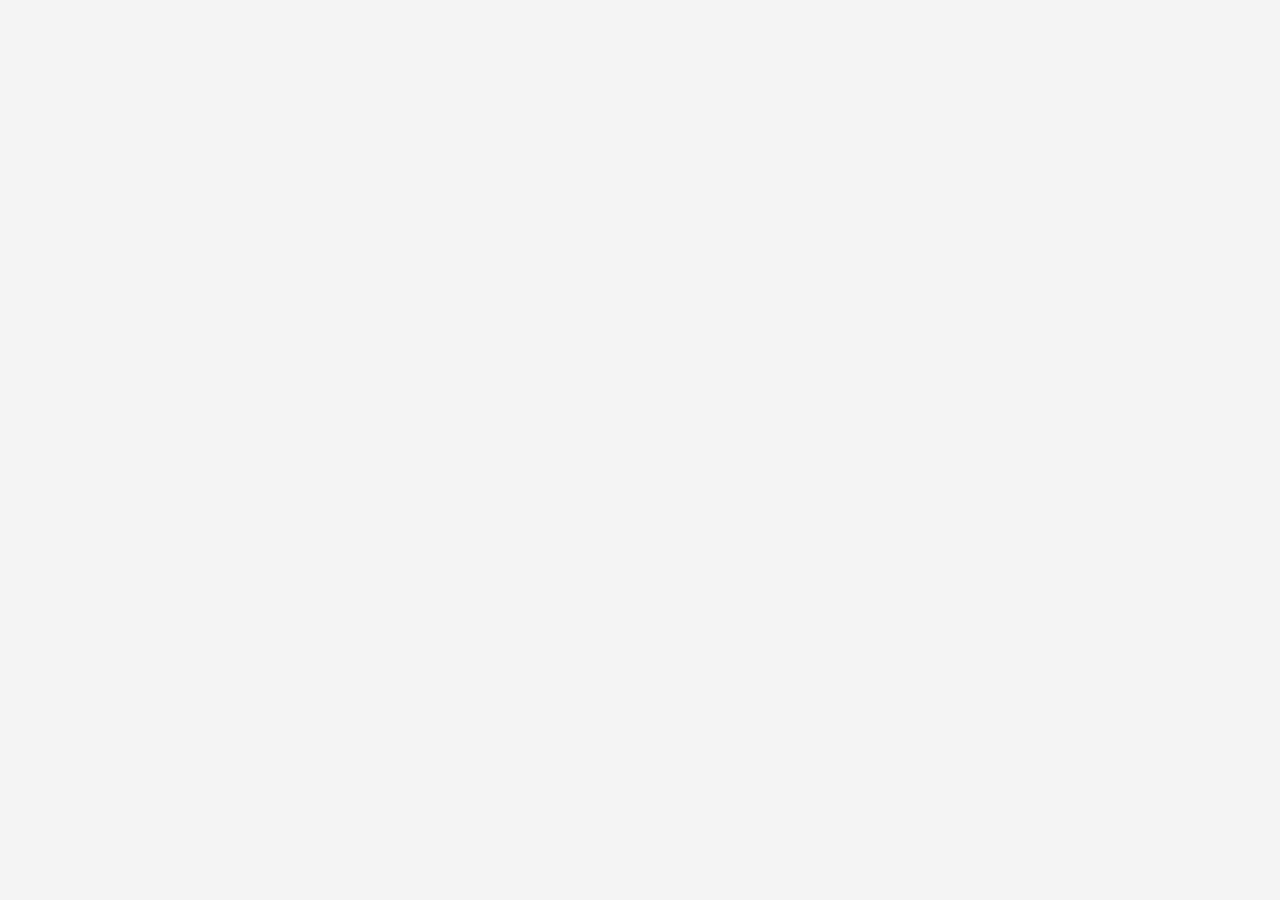
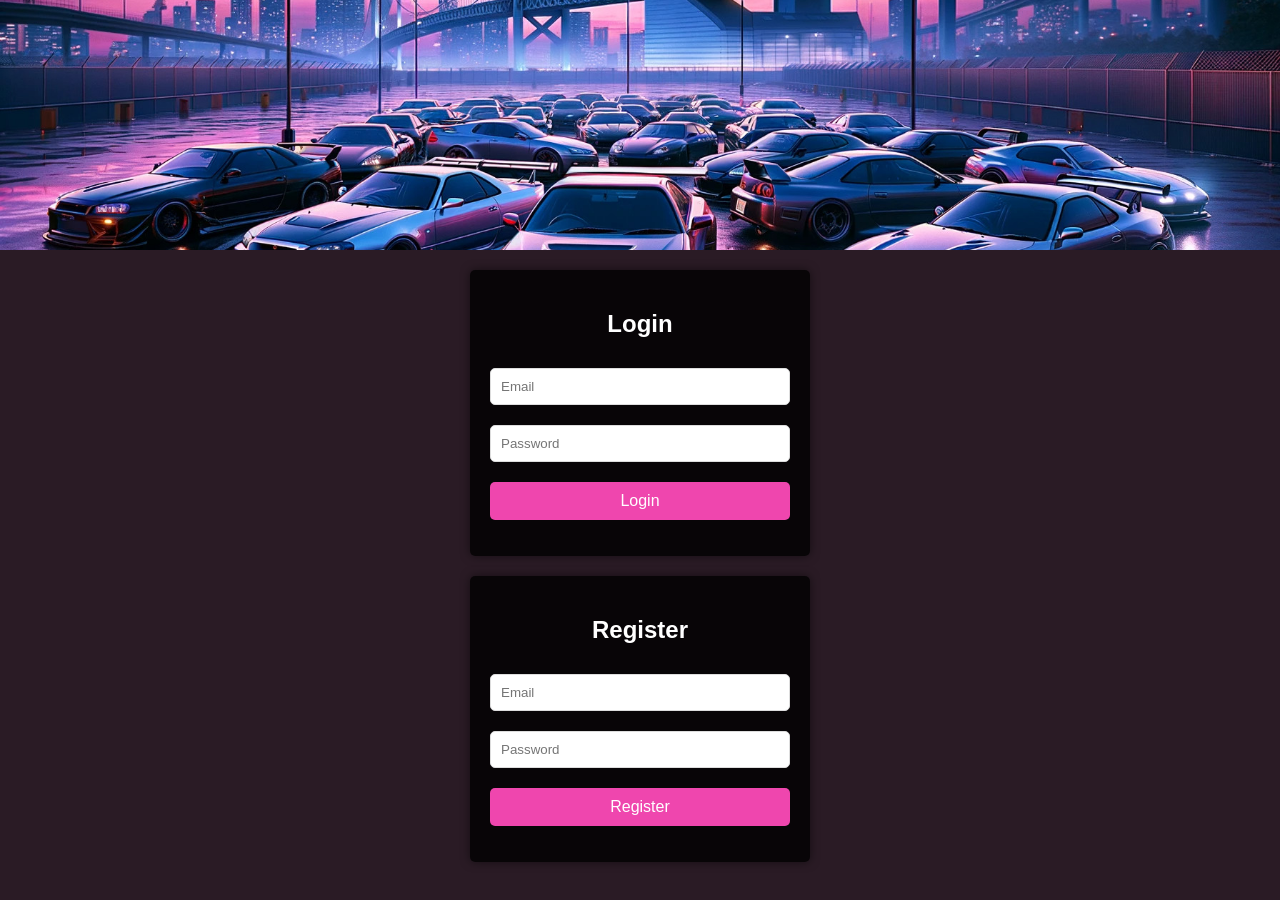
Before and after one commit to AntwonLF/Japanese-Car-Frontend, a plain HTML site: page login/login.html in a window 1280 px wide. Shown: the top 900 px of the page. Drawn offline with Linux system fonts and the light colour scheme.

Commit message:
finished project

```diff
--- a/feed/feed.css
+++ b/feed/feed.css
@@ -1,8 +1,18 @@
+body, html {
+    margin: 0;
+    padding: 0;
+    font-family: Arial, sans-serif;
+    background: url('../assets/jdm.png') no-repeat center center fixed;
+    background-size: cover;
+    color: #fff;
+}
+
 #car-container {
     display: grid;
     grid-template-columns: repeat(auto-fill, minmax(250px, 1fr));
     gap: 20px;
     padding: 20px;
+    background: rgba(0, 0, 0, 0.7);
 }
 
 .car {
@@ -10,15 +20,17 @@
     padding: 15px;
     border-radius: 8px;
     box-shadow: 0 2px 4px rgba(0, 0, 0, 0.1);
-    background-color: white;
+    background-color: #ffffff;
 }
 
 .car h2 {
     margin-top: 0;
+    color: #333;
 }
 
 .car p {
     margin-bottom: 0;
+    color: #666;
 }
 
 #logout-button, #view-profile-button {
@@ -27,6 +39,12 @@
     right: 10px;
     z-index: 1000;
     cursor: pointer;
+    background-color: #ef46ae;
+    color: white;
+    border: none;
+    padding: 10px 15px;
+    border-radius: 5px;
+    font-size: 1em;
 }
 
 #view-profile-button {
@@ -34,7 +52,7 @@
 }
 
 .delete-car-button {
-    background-color: pink;
+    background-color: #b70def;
     color: white;
     border: none;
     padding: 5px 10px;
@@ -42,3 +60,24 @@
     cursor: pointer;
     margin-top: 10px;
 }
+
+#createCarForm, #updateCarForm {
+    background: rgba(255, 255, 255, 0.9);
+    padding: 15px;
+    border-radius: 8px;
+    box-shadow: 0 2px 4px rgba(0, 0, 0, 0.1);
+    margin-bottom: 20px;
+}
+
+#createCarForm button, #updateCarForm button {
+    background-color: #ef46ae;
+    color: white;
+    border: none;
+    padding: 10px 15px;
+    border-radius: 5px;
+    cursor: pointer;
+}
+
+#createCarForm button:hover, #updateCarForm button:hover {
+    background-color: #b70def;
+}
--- a/login/login.css
+++ b/login/login.css
@@ -1,61 +1,76 @@
-@media (max-width: 600px) {
-    .login-container {
-        padding: 15px;
-    }
+body, html {
+    margin: 0;
+    padding: 0;
+    font-family: Arial, sans-serif;
+    background: #2a1b25;
+    color: white;
+    height: 100%;
+}
 
-    .login-container input, .login-container button {
-        margin: 8px 0;
-    }
+.header-banner {
+    background: url('../assets/pic.jpg') no-repeat center center;
+    background-size: cover;
+    width: 100%;
+    height: 250px;
 }
 
 
-
-body{
-    font-family: Arial, Helvetica, sans-serif;
-    background-color: #f4f4f4;
+.login-container {
     display: flex;
-    justify-content: center;
+    flex-direction: column;
+    justify-content: flex-start;
     align-items: center;
-    height: 1000vh;
-    margin: 0;
+    padding-top: 20px;
 }
 
-.login-container {
-    background-color: white;
+
+.form {
+    background: rgba(0, 0, 0, 0.8);
     padding: 20px;
     border-radius: 5px;
-    box-shadow: 0 2px 4px rgba(0, 0, 0, 0.2);
-    width: 100%;
-    max-width: 300px;
+    box-shadow: 0 0 10px rgba(0, 0, 0, 0.5);
+    width: 300px;
+    max-width: 90%;
+    margin-bottom: 20px;
 }
 
-.login-container h2 {
+.header h2 {
+    text-align: center;
+    color: white;
+    margin-bottom: 20px;
+}
+
+.form h2 {
+    color: white;
     text-align: center;
 }
 
-.login-container form {
-    display: flex;
-    flex-direction: column;
+.form input {
+    width: 100%;
+    padding: 10px;
+    margin: 10px 0;
+    border: 1px solid #ddd;
+    box-sizing: border-box;
+    border-radius: 5px;
 }
 
-.login-container button {
-    background-color: #007bff;
+.form button {
+    width: 100%;
+    padding: 10px;
+    background-color: #ef46ae;
+    border: none;
     color: white;
-    padding: 10px;
-    border: none;
-    border-radius: 4px;
     cursor: pointer;
+    border-radius: 5px;
+    font-size: 16px;
+    margin-top: 10px;
 }
 
-.login-container button:hover {
-    background-color: #0056b3;
+.form button:hover {
+    background-color: #b70def;
 }
 
-#login-error-msg, #register-error-msg {
-    color: red;
+.form p {
+    color: #ef46ae;
     text-align: center;
 }
-
-#registration-form {
-    margin-top: 20px;
-}
--- a/login/login.html
+++ b/login/login.html
@@ -8,16 +8,20 @@
     <script defer src="login.js"></script>
 </head>
 <body>
+
+    <div class="header-banner"></div>
     <div class="login-container">
-        <form id="login-form">
-            <h2>login</h2>
+
+        <form id="login-form" class="form">
+            <h2>Login</h2>
             <input type="email" id="email" placeholder="Email" required>
             <input type="password" id="password" placeholder="Password" required>
             <button type="submit">Login</button>
             <p id="login-error-msg"></p>
         </form>
 
-        <form id="registration-form">
+
+        <form id="registration-form" class="form">
             <h2>Register</h2>
             <input type="email" id="register-email" placeholder="Email" required>
             <input type="password" id="register-password" placeholder="Password" required>
--- a/style.css
+++ b/style.css
@@ -0,0 +1,45 @@
+
+
+body, html {
+    margin: 0;
+    padding: 0;
+    height: 100%;
+    font-family: Arial, sans-serif;
+}
+
+main {
+    height: 100vh;
+    background: url('assets/Tokoyodark.png') no-repeat center center fixed;
+    background-size: cover;
+    display: flex;
+    flex-direction: column;
+    justify-content: center;
+    align-items: center;
+    text-align: center;
+    color: #f1ddea;
+}
+
+h1 {
+    margin: 0.5em;
+    font-size: 2.5em;
+}
+
+p {
+    margin: 0.5em;
+    font-size: 1.2em;
+}
+
+a {
+    display: inline-block;
+    margin: 0.5em;
+    padding: 0.5em 1em;
+    background-color: #ef46ae;
+    color: white;
+    text-decoration: none;
+    border-radius: 5px;
+    transition: background-color 0.3s ease;
+}
+
+a:hover {
+    background-color: #b70def;
+}
```
Also changed, not shown: index.html (+2 -2 lines), assets/pic.jpg (added), 2 other files.
